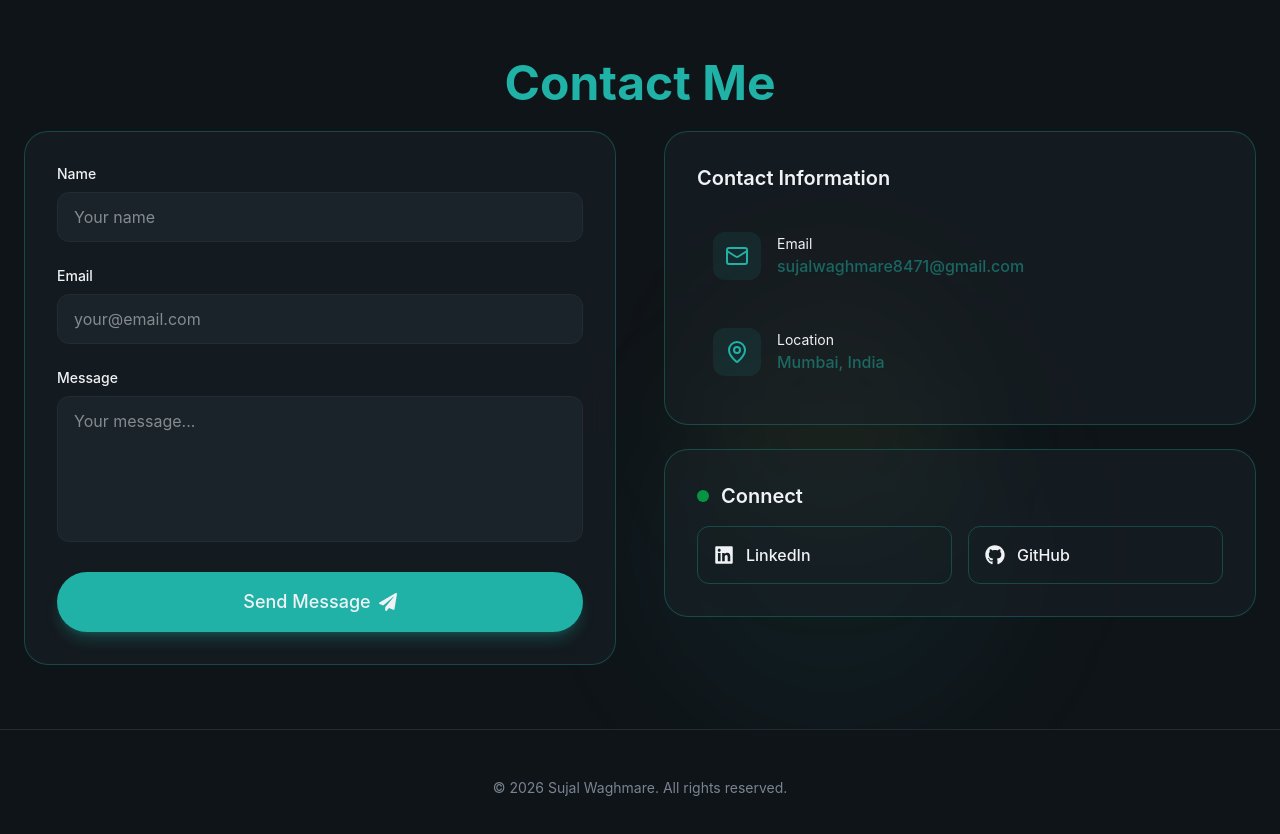
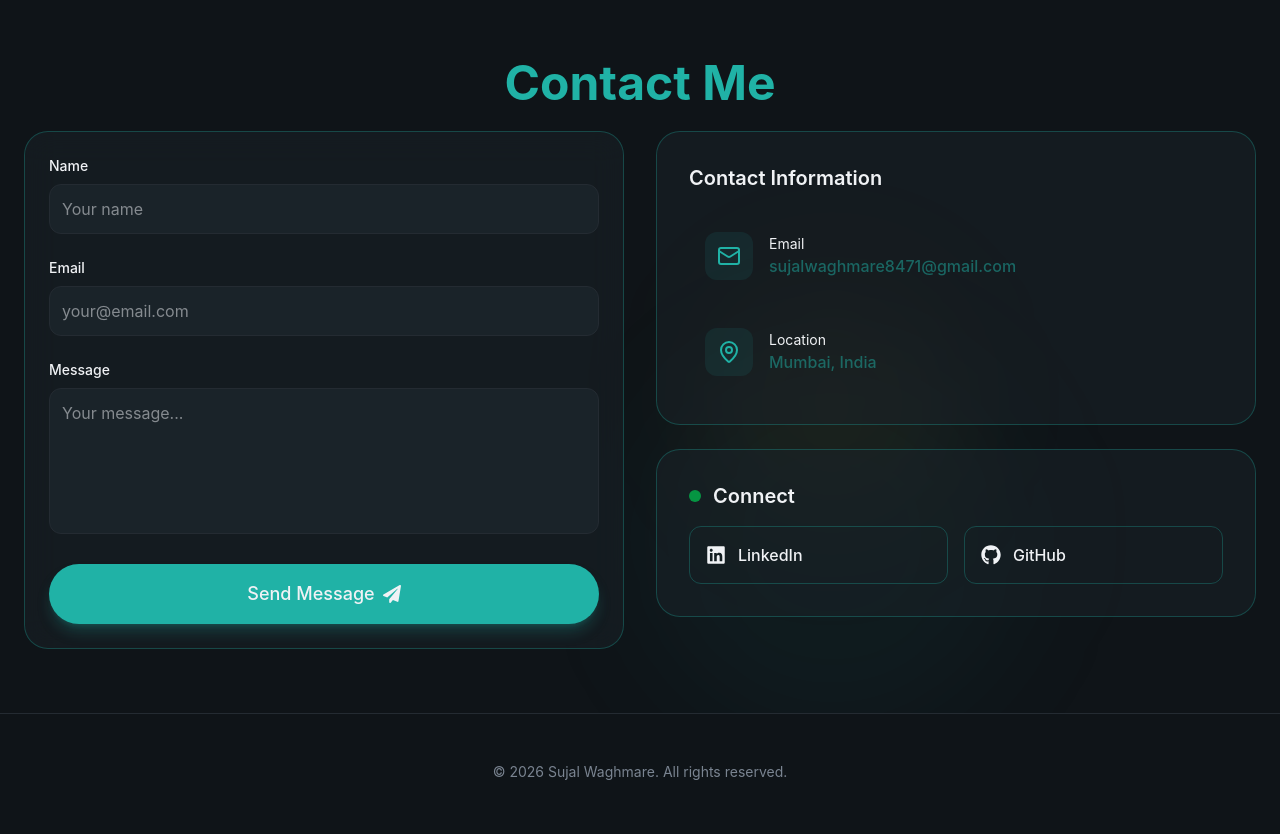
Before and after one commit to Sujal4927/Portfolio, a React (Vite) app: page / in a window 1280 px wide. Shown: the part 4320-5154 px from the top of the page. Built offline with nearby package versions, Linux system fonts and the light colour scheme.

Commit message:
completed

```diff
--- a/src/sections/Contact.jsx
+++ b/src/sections/Contact.jsx
@@ -8,7 +8,7 @@ const Contact = () => {
 
   const contactInfo = [
     {
-      icon: <Mail className="w-6 h-6 text-primary" />,
+      icon: <Mail className="w-6 h-6 text-primary " />,
       label: "Email",
       value: "sujalwaghmare8471@gmail.com",
       href: "maito:sujalwaghmare8471@gmail.com",
@@ -87,8 +87,8 @@ const Contact = () => {
           <h2 className='text-4xl md:text-5xl font-bold mt-4 mb-6 animate-fade-in animation-delay-100 text-secondary-foreground mx-auto items-center'>Contact Me</h2>
         </div>
 
-        <div className="grid grid-cols-1 lg:grid-cols-2 gap-8 lg:gap-12 w-full">
-          <div className="glass p-5 sm:p-8 rounded-3xl border border-primary/30 animate-fade-in animation-delay-300 w-full min-w-0">
+        <div className="grid grid-cols-2 gap-4 md:gap-8 w-full">
+          <div className="glass p-3 sm:p-6 rounded-3xl border border-primary/30 animate-fade-in animation-delay-300 min-w-0">
             <form className="space-y-6" onSubmit={handleSubmit}>
 
               <div className="">
@@ -100,7 +100,7 @@ const Contact = () => {
                   placeholder="Your name"
                   value={formData.name}
                   onChange={(e) => setFormData({ ...formData, name: e.target.value })}
-                  className="w-full px-4 py-3 bg-surface rounded-xl border border-border focus:border-primary focus:ring-1 focus:rimg-primary outline-none transition-all"
+                  className="w-full min-w-0 px-3 py-3 bg-surface rounded-xl border border-border focus:border-primary focus:ring-1 focus:rimg-primary outline-none transition-all"
                 />
               </div>
 
@@ -112,7 +112,7 @@ const Contact = () => {
                   placeholder="your@email.com"
                   value={formData.email}
                   onChange={(e) => setFormData({ ...formData, email: e.target.value })}
-                  className="w-full px-4 py-3 bg-surface rounded-xl border border-border focus:border-primary focus:ring-1 focus:rimg-primary outline-none transition-all"
+                  className="w-full min-w-0 px-3 py-3 bg-surface rounded-xl border border-border focus:border-primary focus:ring-1 focus:rimg-primary outline-none transition-all"
                 />
               </div>
 
@@ -134,7 +134,7 @@ const Contact = () => {
                   placeholder="Your message..."
                   value={formData.message}
                   onChange={(e) => setFormData({ ...formData, message: e.target.value })}
-                  className="w-full px-4 py-3 bg-surface rounded-xl border border-border focus:border-primary focus:ring-1 focus:rimg-primary outline-none transition-all resize-none" />
+                  className="w-full min-w-0 px-3 py-3 bg-surface rounded-xl border border-border focus:border-primary focus:ring-1 focus:rimg-primary outline-none transition-all resize-none" />
               </div>
 
               <Button
```
